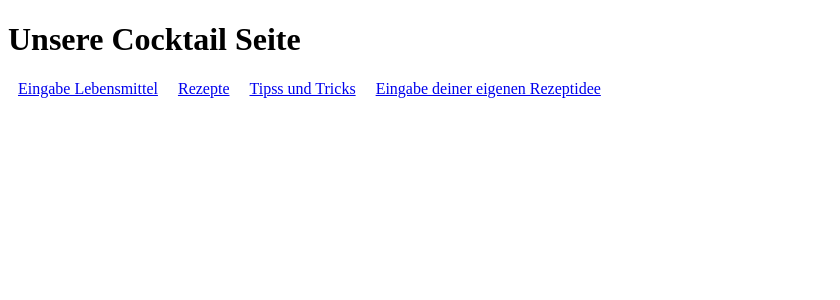
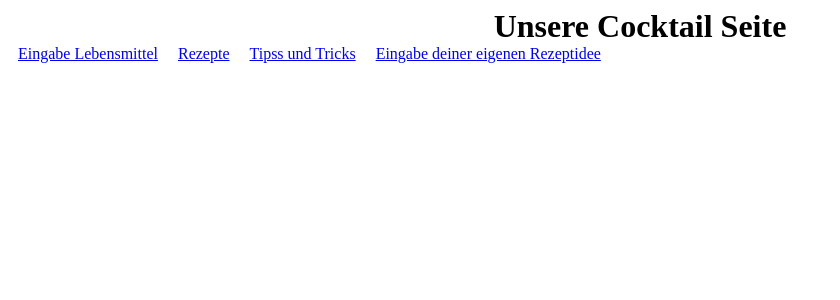
Before and after one commit to p-feucht/WI2020, a PHP site: page / in a window 1280 px wide. Shown: the top 300 px of the page, without its empty margins (0-840 px from the left). Run offline with PHP 8.4, Linux system fonts and the light colour scheme.

Commit message:
überschrift zentriert

```diff
--- a/Teams/Barkeeper/Index.html
+++ b/Teams/Barkeeper/Index.html
@@ -6,7 +6,7 @@
 </head>
 <body>
         <h1>Unsere Cocktail Seite</h1>
-    <div>
+        <div id="menu">
             <ul class="horizontal">
                 <li><a href="html/eingabe.html">Eingabe Lebensmittel</a></li>
                 <li><a href="html/rezepte.html">Rezepte</a></li>
@@ -14,4 +14,5 @@
                 <li><a href="html/tipps.html">Eingabe deiner eigenen Rezeptidee</a></li>
             </ul>
         </div>
+
 </body>
--- a/Teams/Barkeeper/style/style.css
+++ b/Teams/Barkeeper/style/style.css
@@ -1,3 +1,12 @@
+#menu{
+    margin: 0;
+}
+h1{
+    text-align: center;
+    margin:0;
+    padding:0;
+}
+
 ul.horizontal{
     margin:0;
     padding:0;
```
Lines whose indentation alone changed are shown as unchanged.
